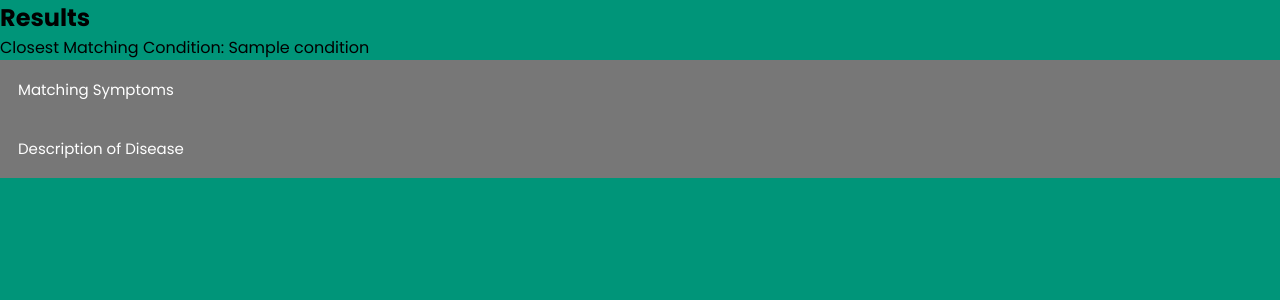
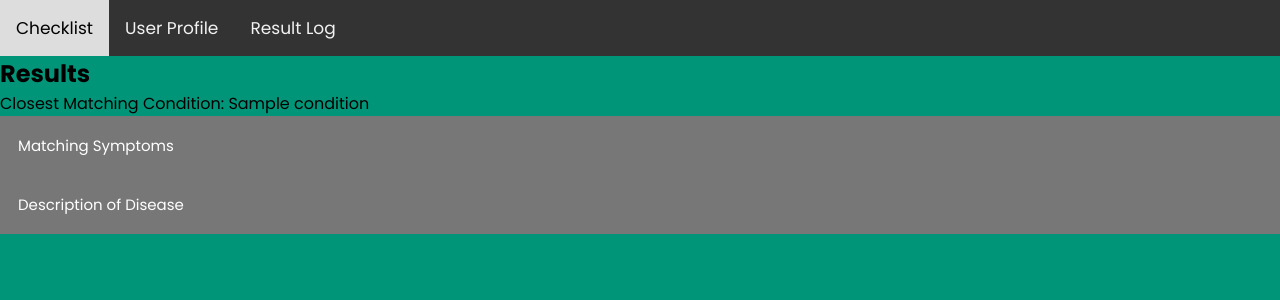
Before and after one commit to roiyer34/Biopulse, a Flask app: template templates/results.html in a window 1280 px wide. Shown: the top 300 px of the page. Run offline with Flask 3, Linux system fonts and the light colour scheme; the template is opened without the code that fills it: most values are stand-ins (such as "Sample title", 1, 10 or a date in 2020); parts of the project's set-up code (start-up, migrations or seed data) failed here and were passed over.

Commit message:
nav bar for results

```diff
--- a/templates/results.html
+++ b/templates/results.html
@@ -9,6 +9,18 @@
     <!---Custom CSS File--->
     <link rel="stylesheet" href="../static/style.css">
 </head>
+
+<div class="topnav">
+    <form method="post" action="/">
+        <input type="submit" value="Checklist" name="checklist"></input>
+    </form>
+    <form method="post" action="/">
+        <input type="submit" value="User Profile" name="user_profile"></input>
+    </form>
+    <form method="post" action="/">
+        <input type="submit" value="Result Log" name="result_log"></input>
+    </form>
+</div>
 
 <body>
 <h2>Results</h2>
```
